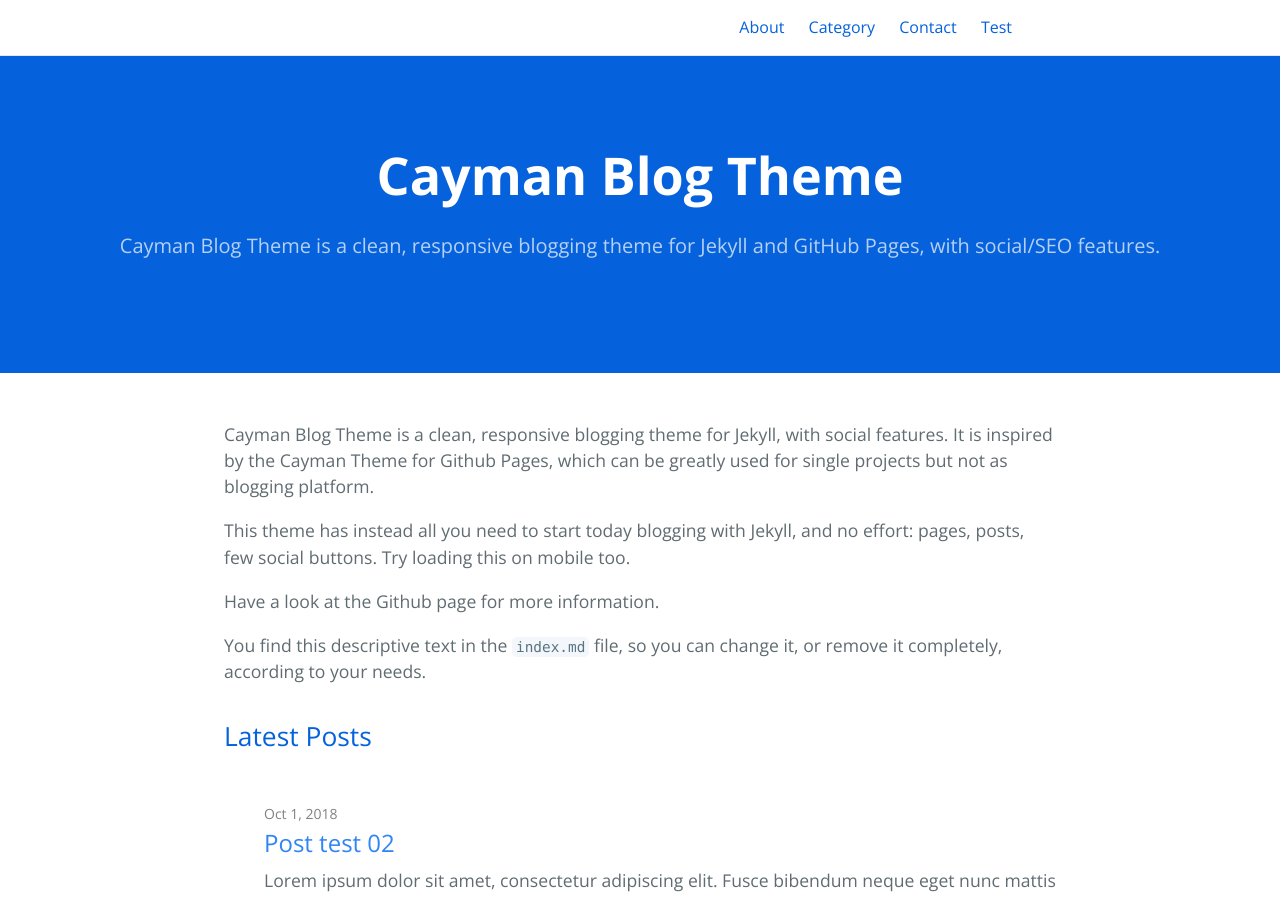
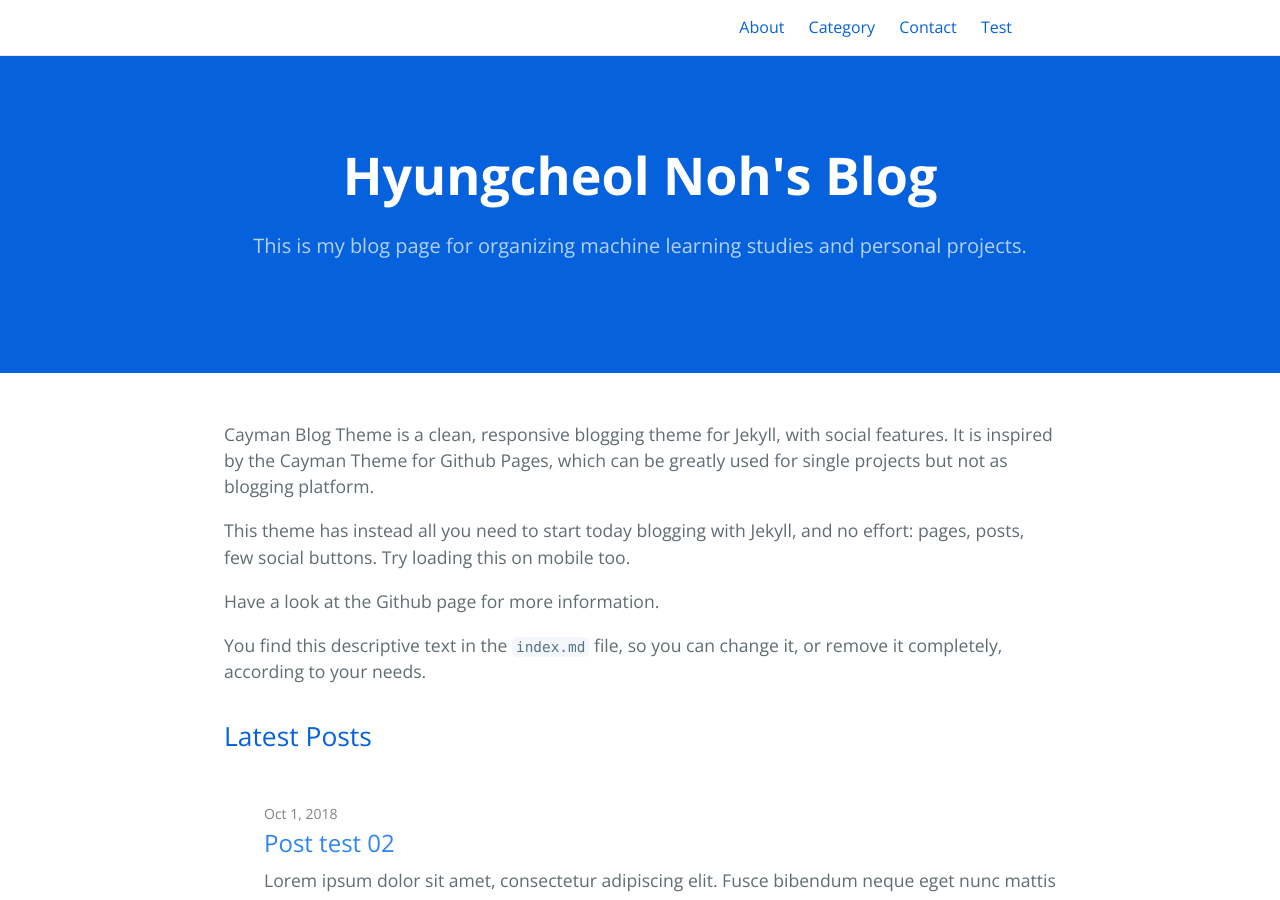
Before and after one commit to hcnoh/hcnoh.github.io, a Jekyll site: the page built from index.md, in a window 1280 px wide and 900 px high. Built offline with Jekyll 4.4.1, drawn with Linux system fonts in a browser that asks for light colours.

Commit message:
Update _config.yml

```diff
--- a/_config.yml
+++ b/_config.yml
@@ -1,6 +1,6 @@
-title: Cayman Blog Theme
-description: Cayman Blog Theme is a clean, responsive blogging theme for Jekyll and GitHub Pages, with social/SEO features.
-show_downloads: true
+title: Hyungcheol Noh's Blog
+description: This is my blog page for organizing machine learning studies and personal projects.
+show_downloads: false
 
 baseurl: "/blog_temp" # change this to the subpath of your site, e.g. /blog. Leave it empty if you don't need it.
 url: "https://hcnoh.github.io" # change this to the base hostname & protocol for your site
@@ -21,8 +21,8 @@
 #  site:
 facebook:
   #publisher: 100002031927279
-  #profile_id: 100002031927279
-  app_id: 100002031927279
+  profile_id: 100002031927279
+  #app_id: 100002031927279
   authors: Hyungcheol Noh
 disqus:
   shortname: hcnoh
```
